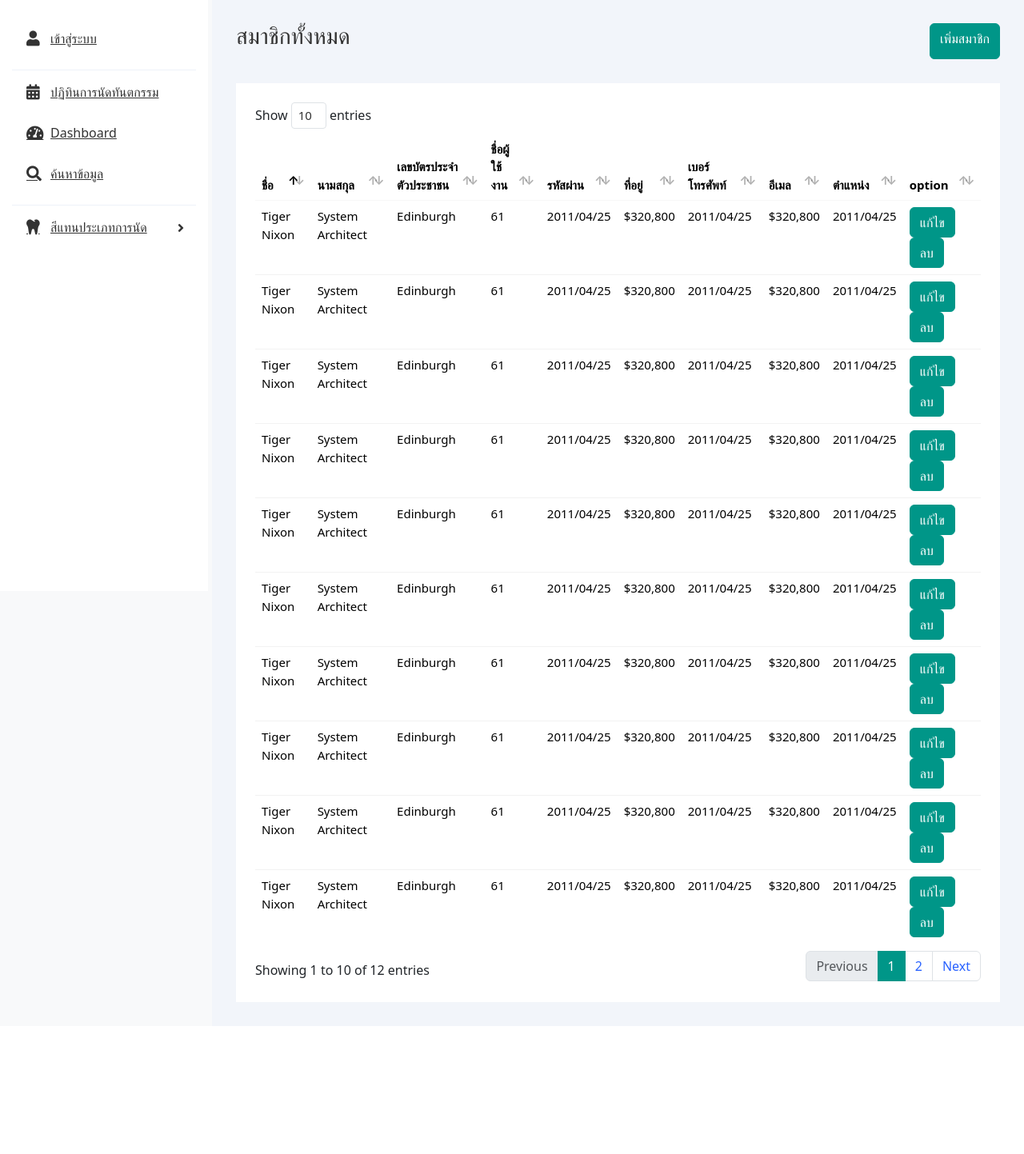
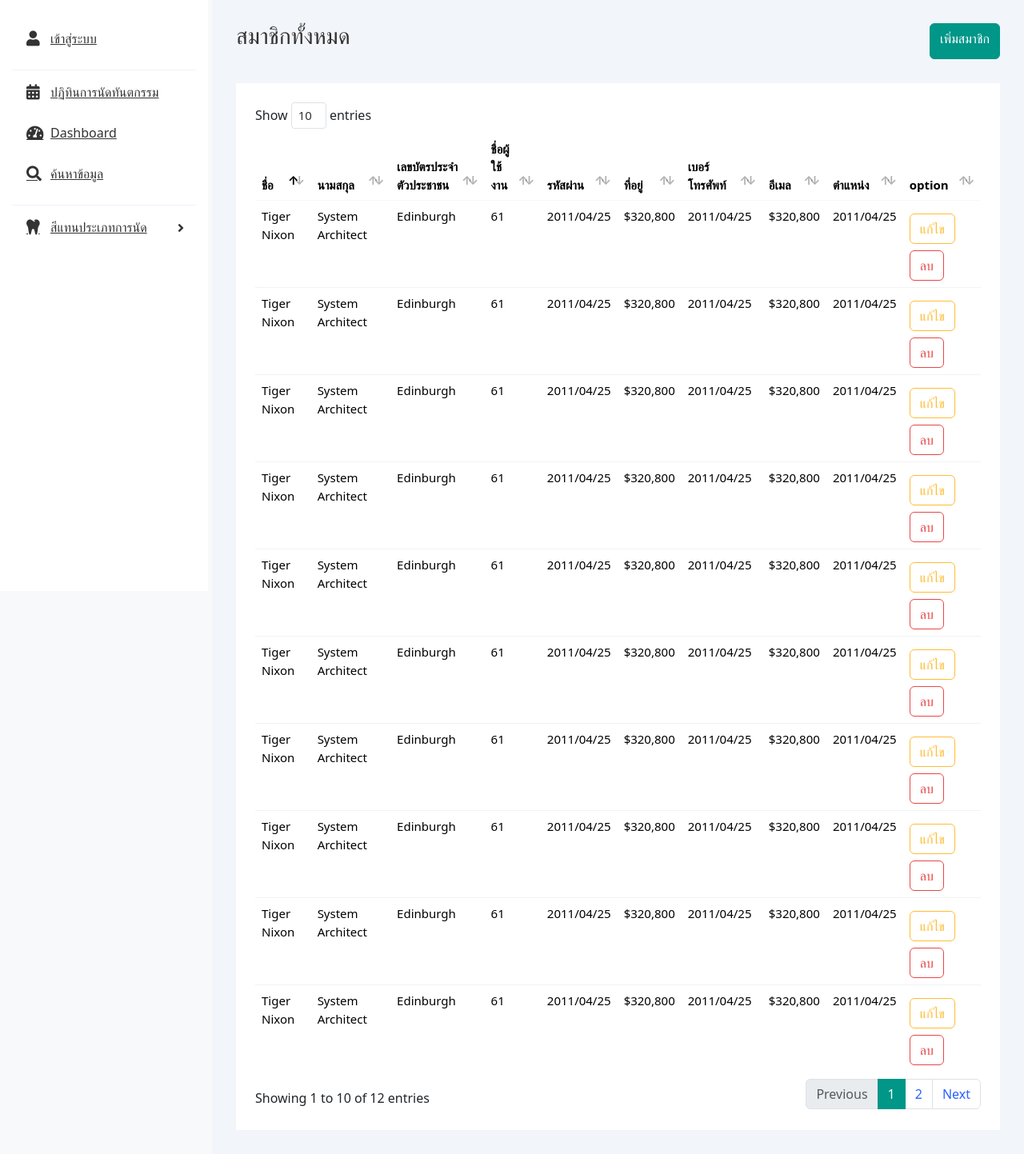
Before and after one commit to SarayuthNueng/sd-den, a PHP site: page /list-den.php in a window 1280 px wide. Shown: the part 81-1524 px from the top of the page at 80% size. Before the commit the page ends 1364 px from the top, so only its background shows below. Run offline with PHP 8.4, Linux system fonts and the light colour scheme; some libraries are stand-ins or nearby versions.

Commit message:
edit button in list-den

```diff
--- a/list-den.php
+++ b/list-den.php
@@ -47,10 +47,10 @@
 												<td>$320,800</td>
 												<td>2011/04/25</td>
 												<td>
-													<a type="button" class="btn btn-primary "
+													<a type="button" class="btn btn-outline-warning mt-2"
 													href="add-den.php" role="button">แก้ไข
 													</a>
-													<a type="button" class="btn btn-primary "
+													<a type="button" class="btn btn-outline-danger mt-2 "
 													href="add-den.php" role="button">ลบ
 													</a>
 												</td>
@@ -66,10 +66,10 @@
 												<td>$320,800</td>
 												<td>2011/04/25</td>
 												<td>
-													<a type="button" class="btn btn-primary "
+													<a type="button" class="btn btn-outline-warning mt-2"
 													href="add-den.php" role="button">แก้ไข
 													</a>
-													<a type="button" class="btn btn-primary "
+													<a type="button" class="btn btn-outline-danger mt-2 "
 													href="add-den.php" role="button">ลบ
 													</a>
 												</td>
@@ -85,10 +85,10 @@
 												<td>$320,800</td>
 												<td>2011/04/25</td>
 												<td>
-													<a type="button" class="btn btn-primary "
+													<a type="button" class="btn btn-outline-warning mt-2"
 													href="add-den.php" role="button">แก้ไข
 													</a>
-													<a type="button" class="btn btn-primary "
+													<a type="button" class="btn btn-outline-danger mt-2 "
 													href="add-den.php" role="button">ลบ
 													</a>
 												</td>
@@ -104,10 +104,10 @@
 												<td>$320,800</td>
 												<td>2011/04/25</td>
 												<td>
-													<a type="button" class="btn btn-primary "
+													<a type="button" class="btn btn-outline-warning mt-2"
 													href="add-den.php" role="button">แก้ไข
 													</a>
-													<a type="button" class="btn btn-primary "
+													<a type="button" class="btn btn-outline-danger mt-2 "
 													href="add-den.php" role="button">ลบ
 													</a>
 												</td>
@@ -123,10 +123,10 @@
 												<td>$320,800</td>
 												<td>2011/04/25</td>
 												<td>
-													<a type="button" class="btn btn-primary "
+													<a type="button" class="btn btn-outline-warning mt-2"
 													href="add-den.php" role="button">แก้ไข
 													</a>
-													<a type="button" class="btn btn-primary "
+													<a type="button" class="btn btn-outline-danger mt-2 "
 													href="add-den.php" role="button">ลบ
 													</a>
 												</td>
@@ -142,10 +142,10 @@
 												<td>$320,800</td>
 												<td>2011/04/25</td>
 												<td>
-													<a type="button" class="btn btn-primary "
+													<a type="button" class="btn btn-outline-warning mt-2"
 													href="add-den.php" role="button">แก้ไข
 													</a>
-													<a type="button" class="btn btn-primary "
+													<a type="button" class="btn btn-outline-danger mt-2 "
 													href="add-den.php" role="button">ลบ
 													</a>
 												</td>
@@ -161,10 +161,10 @@
 												<td>$320,800</td>
 												<td>2011/04/25</td>
 												<td>
-													<a type="button" class="btn btn-primary "
+													<a type="button" class="btn btn-outline-warning mt-2"
 													href="add-den.php" role="button">แก้ไข
 													</a>
-													<a type="button" class="btn btn-primary "
+													<a type="button" class="btn btn-outline-danger mt-2 "
 													href="add-den.php" role="button">ลบ
 													</a>
 												</td>
@@ -180,10 +180,10 @@
 												<td>$320,800</td>
 												<td>2011/04/25</td>
 												<td>
-													<a type="button" class="btn btn-primary "
+													<a type="button" class="btn btn-outline-warning mt-2"
 													href="add-den.php" role="button">แก้ไข
 													</a>
-													<a type="button" class="btn btn-primary "
+													<a type="button" class="btn btn-outline-danger mt-2 "
 													href="add-den.php" role="button">ลบ
 													</a>
 												</td>
@@ -199,10 +199,10 @@
 												<td>$320,800</td>
 												<td>2011/04/25</td>
 												<td>
-													<a type="button" class="btn btn-primary "
+													<a type="button" class="btn btn-outline-warning mt-2"
 													href="add-den.php" role="button">แก้ไข
 													</a>
-													<a type="button" class="btn btn-primary "
+													<a type="button" class="btn btn-outline-danger mt-2 "
 													href="add-den.php" role="button">ลบ
 													</a>
 												</td>
@@ -218,10 +218,10 @@
 												<td>$320,800</td>
 												<td>2011/04/25</td>
 												<td>
-													<a type="button" class="btn btn-primary "
+													<a type="button" class="btn btn-outline-warning mt-2"
 													href="add-den.php" role="button">แก้ไข
 													</a>
-													<a type="button" class="btn btn-primary "
+													<a type="button" class="btn btn-outline-danger mt-2 "
 													href="add-den.php" role="button">ลบ
 													</a>
 												</td>
@@ -237,10 +237,10 @@
 												<td>$320,800</td>
 												<td>2011/04/25</td>
 												<td>
-													<a type="button" class="btn btn-primary "
+													<a type="button" class="btn btn-outline-warning mt-2"
 													href="add-den.php" role="button">แก้ไข
 													</a>
-													<a type="button" class="btn btn-primary "
+													<a type="button" class="btn btn-outline-danger mt-2 "
 													href="add-den.php" role="button">ลบ
 													</a>
 												</td>
@@ -256,10 +256,10 @@
 												<td>$320,800</td>
 												<td>2011/04/25</td>
 												<td>
-													<a type="button" class="btn btn-primary "
+													<a type="button" class="btn btn-outline-warning mt-2"
 													href="add-den.php" role="button">แก้ไข
 													</a>
-													<a type="button" class="btn btn-primary "
+													<a type="button" class="btn btn-outline-danger mt-2 "
 													href="add-den.php" role="button">ลบ
 													</a>
 												</td>
--- a/login.php
+++ b/login.php
@@ -22,9 +22,9 @@
 									<a type="button" class="btn btn-primary btn-block" href="list-den.php" role="button">เข้าสู่ระบบ</a>
 								</div>
 							</form>
-							<div class="text-center forgotpass"><a href="forgot-password.html">หากลืมรหัสผ่าน?</a> </div>
-							<div class="login-or"> <span class="or-line"></span> <span class="span-or">หรือ</span> </div>
-							<div class="text-center dont-have">ยังไม่มีบัญชี? <a href="register.php">สมัครสมาชิก</a></div>
+							<!-- <div class="text-center forgotpass"><a href="forgot-password.html">หากลืมรหัสผ่าน?</a> </div> -->
+							<!-- <div class="login-or"> <span class="or-line"></span> <span class="span-or">หรือ</span> </div>
+							<div class="text-center dont-have">ยังไม่มีบัญชี? <a href="register.php">สมัครสมาชิก</a></div> -->
 						</div>
 					</div>
 				</div>
```
Also changed, not shown: search.php (+15 -13 lines).
